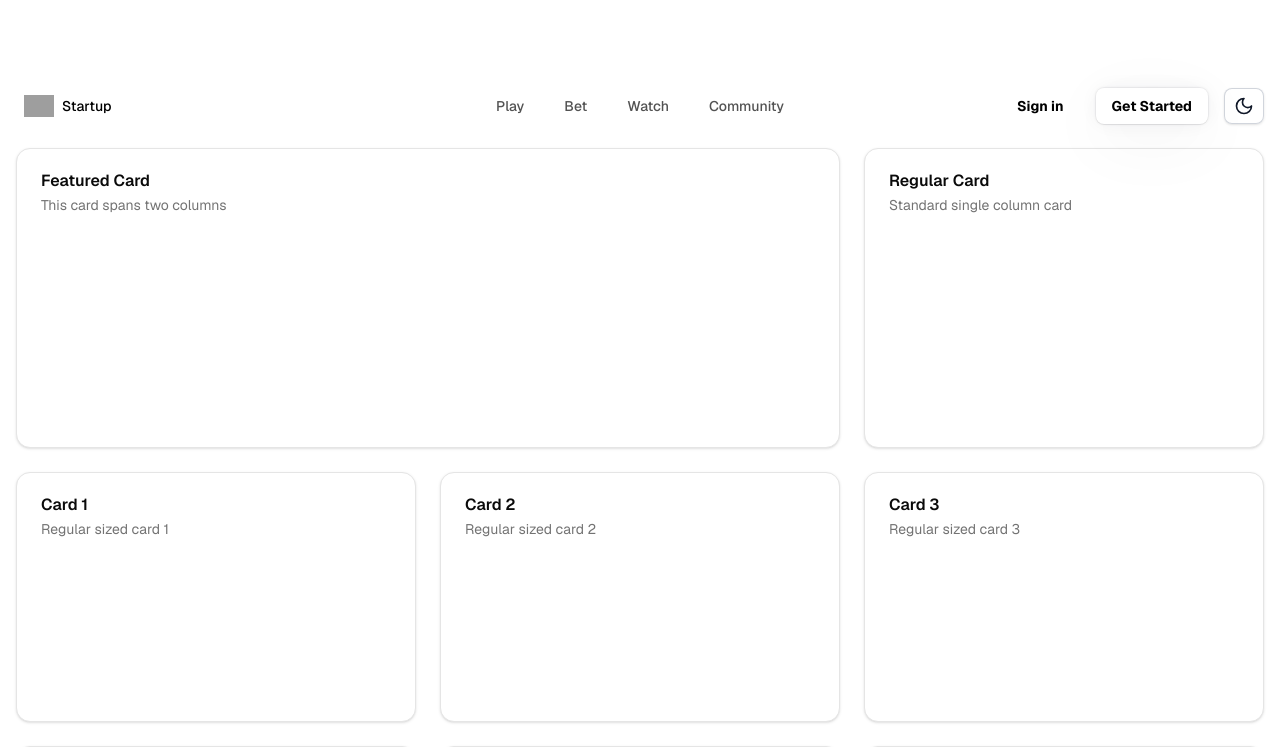
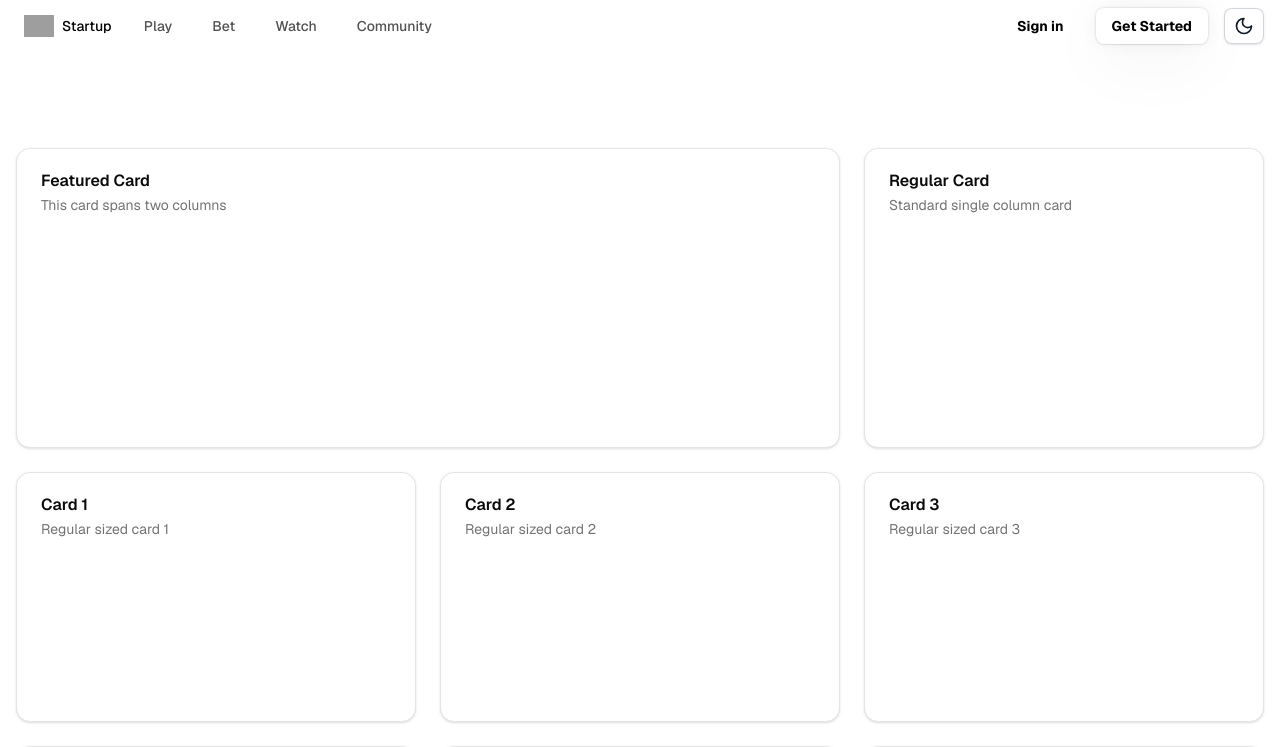
Before and after one commit to Not-Possible-Labs/platform-ui, a Next.js app: page / in a window 1280 px wide. Shown: the top 747 px of the page. Built offline with nearby package versions, Linux system fonts and the light colour scheme; grey boxes are pictures that could not be loaded.

Commit message:
Add responsive navbar with mobile menu and adjust desktop layout spacing

```diff
--- a/src/app/page.tsx
+++ b/src/app/page.tsx
@@ -32,11 +32,11 @@ export default function Home() {
       <Navbar>
         <NavBody className="hidden md:flex">
           <NavbarLogo />
-          <div className="flex items-center justify-between w-full gap-4">
-            <div className="flex items-center space-x-6">
+          <div className="flex items-center justify-between w-full">
+            <div className="flex-shrink-0 overflow-hidden mr-auto">
               <NavItems items={navItems} />
             </div>
-            <div className="flex items-center gap-4">
+            <div className="flex-shrink-0 flex items-center gap-4 ml-8">
               <NavbarButton href="/auth/login" variant="secondary">Sign in</NavbarButton>
               <NavbarButton href="/auth/sign-up">Get Started</NavbarButton>
               <button
--- a/src/components/ui/resizable-navbar.tsx
+++ b/src/components/ui/resizable-navbar.tsx
@@ -69,7 +69,7 @@ export const Navbar = ({ children, className }: NavbarProps) => {
     <motion.div
       ref={ref}
       // IMPORTANT: Change this to class of `fixed` if you want the navbar to be fixed
-      className={cn("sticky inset-x-0 top-20 z-40 w-full", className)}
+      className={cn("sticky inset-x-0 top-0 z-40 w-full", className)}
     >
       {React.Children.map(children, (child) =>
         React.isValidElement(child)
@@ -91,7 +91,7 @@ export const NavBody = ({ children, className, visible }: NavBodyProps) => {
         boxShadow: visible
           ? "0 0 24px rgba(34, 42, 53, 0.06), 0 1px 1px rgba(0, 0, 0, 0.05), 0 0 0 1px rgba(34, 42, 53, 0.04), 0 0 4px rgba(34, 42, 53, 0.08), 0 16px 68px rgba(47, 48, 55, 0.05), 0 1px 0 rgba(255, 255, 255, 0.1) inset"
           : "none",
-        width: visible ? "40%" : "100%",
+        width: visible ? "50%" : "100%",
         y: visible ? 20 : 0,
       }}
       transition={{
@@ -117,19 +117,18 @@ export const NavItems = ({ items, className, onItemClick }: NavItemsProps) => {
   const [hovered, setHovered] = useState<number | null>(null);
 
   return (
+    <div className={cn(className)}>
+      {/* Desktop version - with hover effect */}
       <motion.div
         onMouseLeave={() => setHovered(null)}
-      className={cn(
-        "absolute inset-0 hidden flex-1 flex-row items-center justify-center space-x-2 text-sm font-medium text-zinc-600 transition duration-200 hover:text-zinc-800 lg:flex lg:space-x-2",
-        className,
-      )}
+        className="hidden lg:flex flex-1 flex-row items-center justify-center space-x-2 text-sm font-medium text-zinc-600 transition duration-200 hover:text-zinc-800"
       >
         {items.map((item, idx) => (
           <Link
             onMouseEnter={() => setHovered(idx)}
             onClick={onItemClick}
             className="relative px-4 py-2 text-neutral-600 dark:text-neutral-300"
-          key={`link-${idx}`}
+            key={`desktop-link-${idx}`}
             href={item.link}
           >
             {hovered === idx && (
@@ -142,6 +141,21 @@ export const NavItems = ({ items, className, onItemClick }: NavItemsProps) => {
           </Link>
         ))}
       </motion.div>
+
+      {/* Mobile version - simple list */}
+      <div className="flex lg:hidden flex-col space-y-2 w-full">
+        {items.map((item, idx) => (
+          <Link
+            onClick={onItemClick}
+            className="block rounded-lg px-4 py-2 text-sm font-medium text-gray-700 hover:bg-gray-100 dark:text-gray-200 dark:hover:bg-gray-800"
+            key={`mobile-link-${idx}`}
+            href={item.link}
+          >
+            {item.name}
+          </Link>
+        ))}
+      </div>
+    </div>
   );
 };
 
```
Lines whose indentation alone changed are shown as unchanged.
